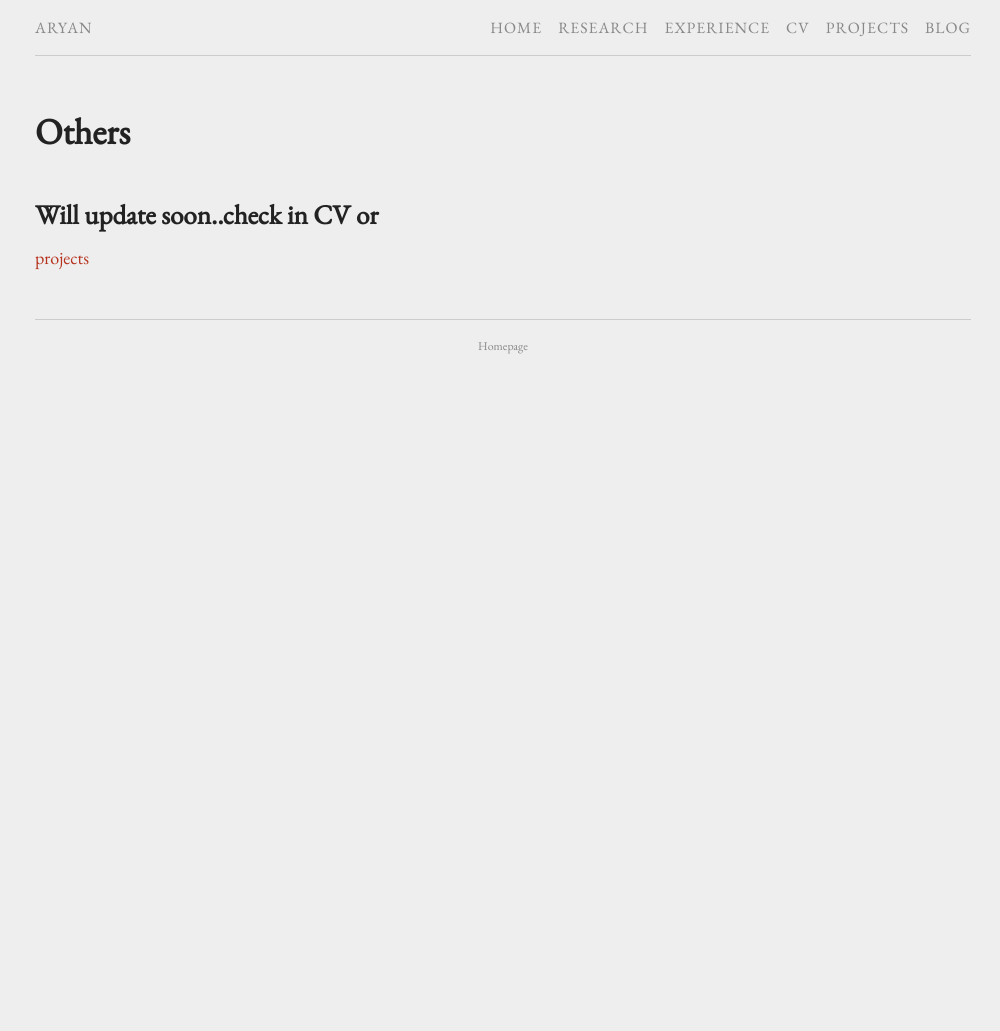
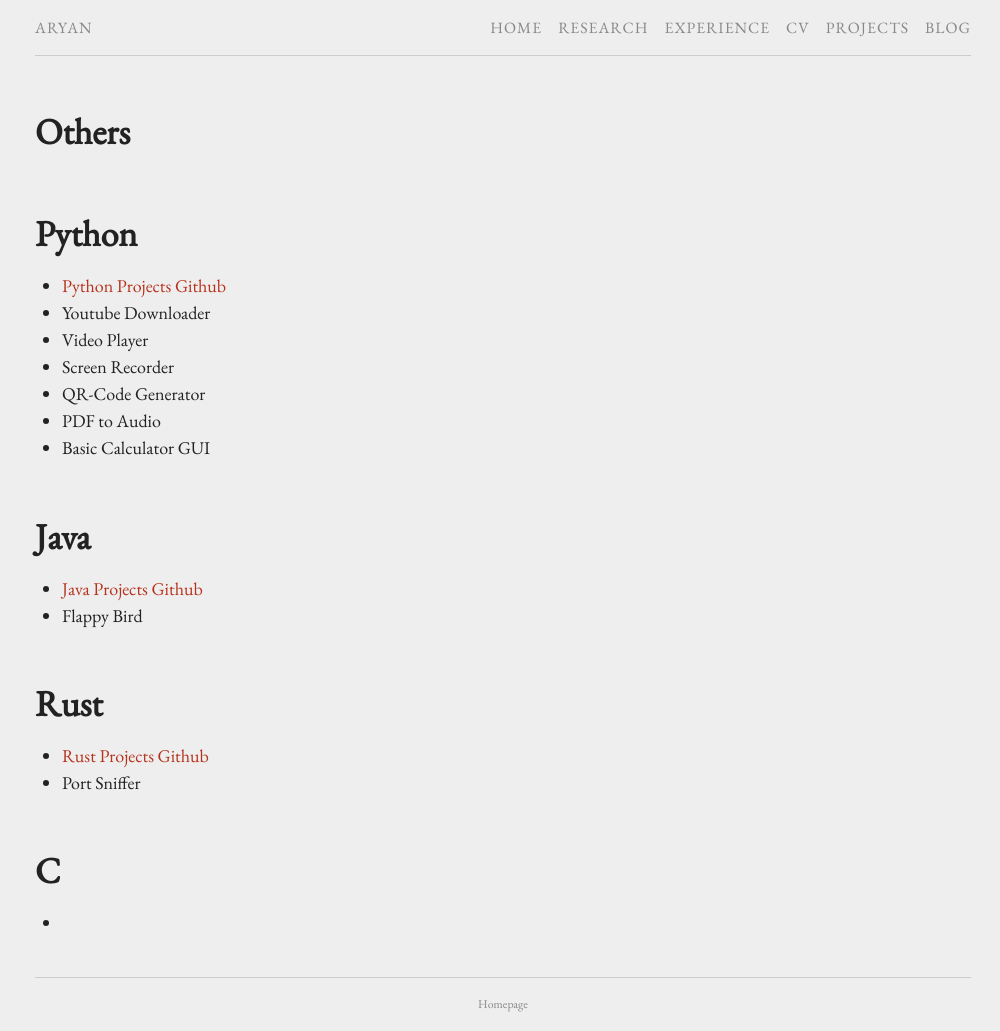
Before and after one commit to aa-ryan/aa-ryan.github.io, a Jekyll site: the page built from projects.md, in a window 1280 px wide. Shown: the whole page, without its empty margins (137-1137 px from the left). Built offline with Jekyll 4.4.1, drawn with Linux system fonts in a browser that asks for light colours; before the commit the page ends 900 px from its top, so only the background shows below that.

Commit message:
Updated projects.md

```diff
--- a/projects.md
+++ b/projects.md
@@ -5,5 +5,29 @@ permalink: /projects/
 
 ---
 
-## Will update soon..check in CV or
-[projects](https://github.com/aa-ryan/Projects)
+# Python
+
+- [Python Projects Github](github.com/aa-ryan/Projects/Python)
+- Youtube Downloader
+- Video Player
+- Screen Recorder
+- QR-Code Generator
+- PDF to Audio
+- Basic Calculator GUI
+
+
+# Java
+
+- [Java Projects Github](github.com/aa-ryan/Projects/Java)
+- Flappy Bird
+
+
+# Rust
+
+- [Rust Projects Github](github.com/aa-ryan/Projects/Rust)
+- Port Sniffer
+
+
+# C
+
+-
```
